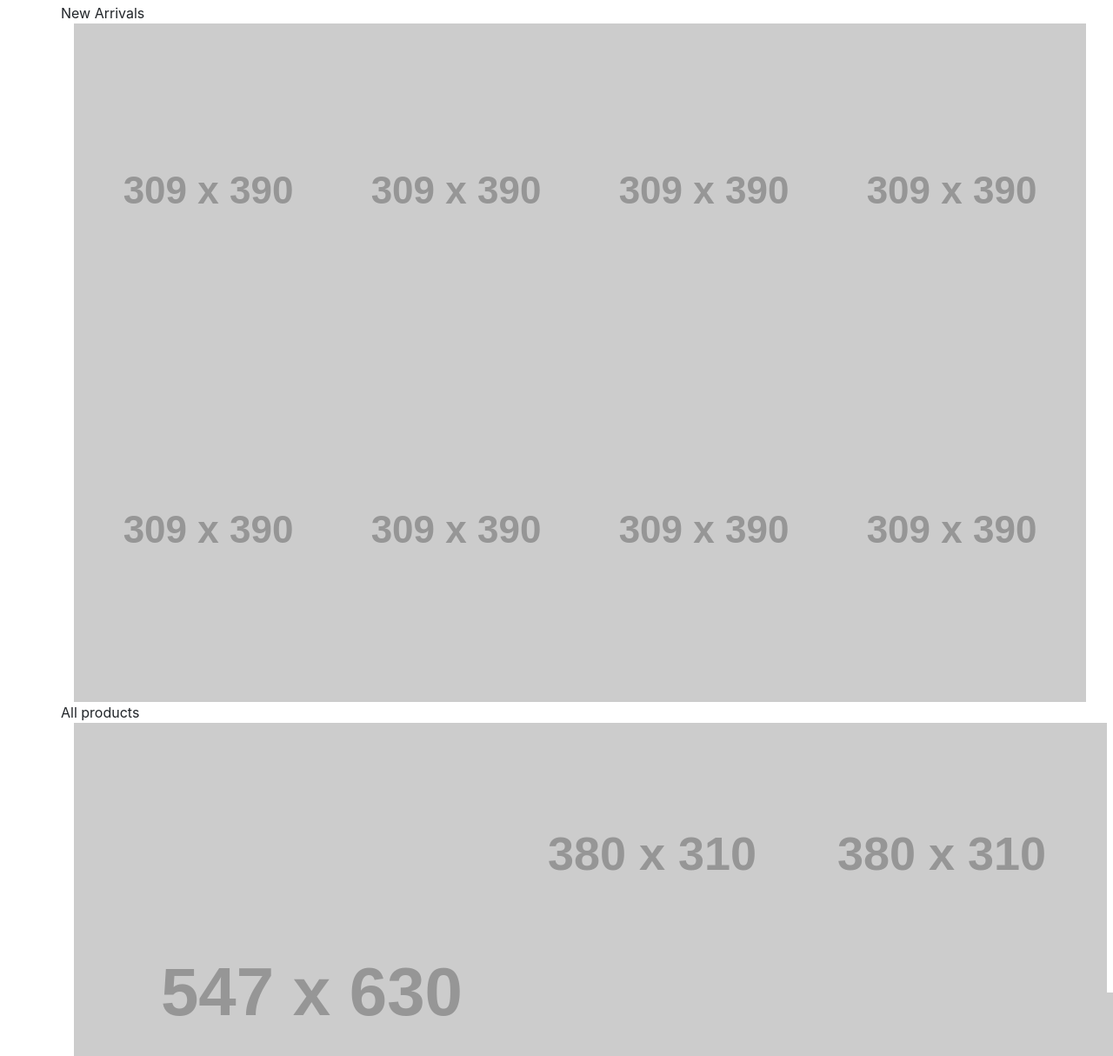
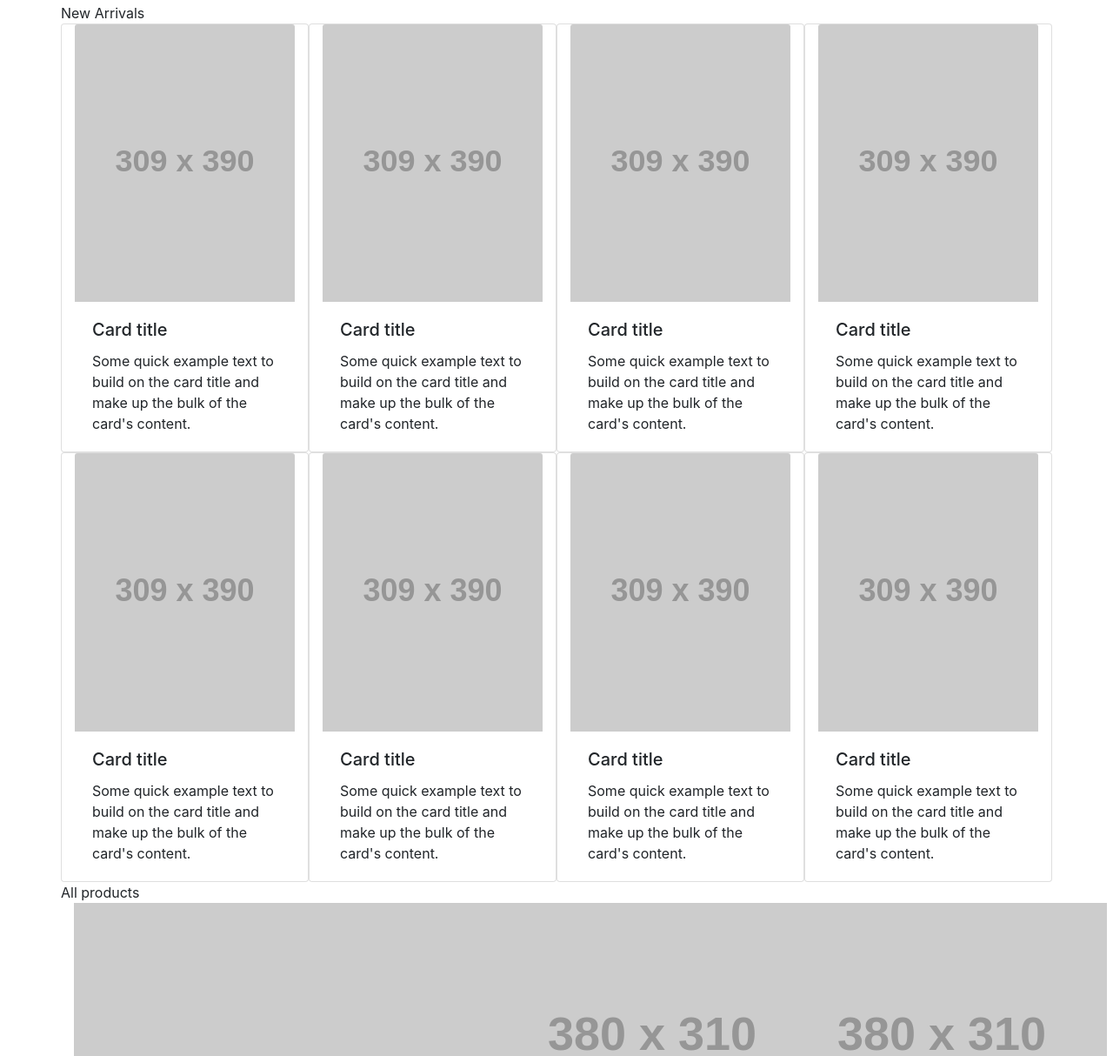
Before and after one commit to jusgladysz/frontend-level-up-lesson5, a website built with webpack: page src/index.html in a window 1280 px wide. Shown: the part 407-1621 px from the top of the page at 87% size. Built offline with nearby package versions, Linux system fonts and the light colour scheme; placeholder pictures from the web are drawn by us.

Commit message:
Add tiles and tile styles

```diff
--- a/src/index.html
+++ b/src/index.html
@@ -61,16 +61,72 @@
 <div class="container">
     <div class="row">New Arrivals</div>
     <div class="row">
-        <div class="col-6 col-md-3"><img alt="1" src="https://via.placeholder.com/309x390?text=1"></div>
-        <div class="col-6 col-md-3"><img alt="2" src="https://via.placeholder.com/309x390?text=2"></div>
-        <div class="col-6 col-md-3"><img alt="3" src="https://via.placeholder.com/309x390?text=3"></div>
-        <div class="col-6 col-md-3"><img alt="4" src="https://via.placeholder.com/309x390?text=4"></div>
+        <div class="col-6 col-md-3 card tile">
+            <img alt="1" class="card-img-top" src="https://via.placeholder.com/309x390?text=1">
+            <div class="card-body">
+                <h5 class="card-title">Card title</h5>
+                <p class="card-text">Some quick example text to build on the card title and make up the bulk of the
+                    card's content.</p>
+            </div>
+        </div>
+        <div class="col-6 col-md-3 card tile">
+            <img alt="2" class="card-img-top" src="https://via.placeholder.com/309x390?text=2">
+            <div class="card-body">
+                <h5 class="card-title">Card title</h5>
+                <p class="card-text">Some quick example text to build on the card title and make up the bulk of the
+                    card's content.</p>
+            </div>
+        </div>
+        <div class="col-6 col-md-3 card tile">
+            <img alt="3" class="card-img-top" src="https://via.placeholder.com/309x390?text=3">
+            <div class="card-body">
+                <h5 class="card-title">Card title</h5>
+                <p class="card-text">Some quick example text to build on the card title and make up the bulk of the
+                    card's content.</p>
+            </div>
+        </div>
+        <div class="col-6 col-md-3 card tile">
+            <img alt="4" class="card-img-top" src="https://via.placeholder.com/309x390?text=4">
+            <div class="card-body">
+                <h5 class="card-title">Card title</h5>
+                <p class="card-text">Some quick example text to build on the card title and make up the bulk of the
+                    card's content.</p>
+            </div>
+        </div>
     </div>
     <div class="row">
-        <div class="col-6 col-md-3"><img alt="5" src="https://via.placeholder.com/309x390?text=5"></div>
-        <div class="col-6 col-md-3"><img alt="6" src="https://via.placeholder.com/309x390?text=6"></div>
-        <div class="col-6 col-md-3"><img alt="7" src="https://via.placeholder.com/309x390?text=7"></div>
-        <div class="col-6 col-md-3"><img alt="8" src="https://via.placeholder.com/309x390?text=8"></div>
+        <div class="col-6 col-md-3 card tile">
+            <img alt="5" class="card-img-top" src="https://via.placeholder.com/309x390?text=5">
+            <div class="card-body">
+                <h5 class="card-title">Card title</h5>
+                <p class="card-text">Some quick example text to build on the card title and make up the bulk of the
+                    card's content.</p>
+            </div>
+        </div>
+        <div class="col-6 col-md-3 card tile">
+            <img alt="6" class="card-img-top" src="https://via.placeholder.com/309x390?text=6">
+            <div class="card-body">
+                <h5 class="card-title">Card title</h5>
+                <p class="card-text">Some quick example text to build on the card title and make up the bulk of the
+                    card's content.</p>
+            </div>
+        </div>
+        <div class="col-6 col-md-3 card tile">
+            <img alt="7" class="card-img-top" src="https://via.placeholder.com/309x390?text=7">
+            <div class="card-body">
+                <h5 class="card-title">Card title</h5>
+                <p class="card-text">Some quick example text to build on the card title and make up the bulk of the
+                    card's content.</p>
+            </div>
+        </div>
+        <div class="col-6 col-md-3 card tile">
+            <img alt="8" class="card-img-top" src="https://via.placeholder.com/309x390?text=8">
+            <div class="card-body">
+                <h5 class="card-title">Card title</h5>
+                <p class="card-text">Some quick example text to build on the card title and make up the bulk of the
+                    card's content.</p>
+            </div>
+        </div>
     </div>
     <div class="row">All products</div>
     <div class="row">
--- a/src/styles/style.scss
+++ b/src/styles/style.scss
@@ -1,12 +1,4 @@
-body {
-  padding: 100px 0;
-  background: #303030;
+.tile {
+  width: 309px;
+  height: 504px
 }
-
-section {
-  padding: 20px;
-  background: #0ad560;
-  color: #f2f2f2;
-  text-align: center;
-  margin-bottom: 20px;
-}
```
